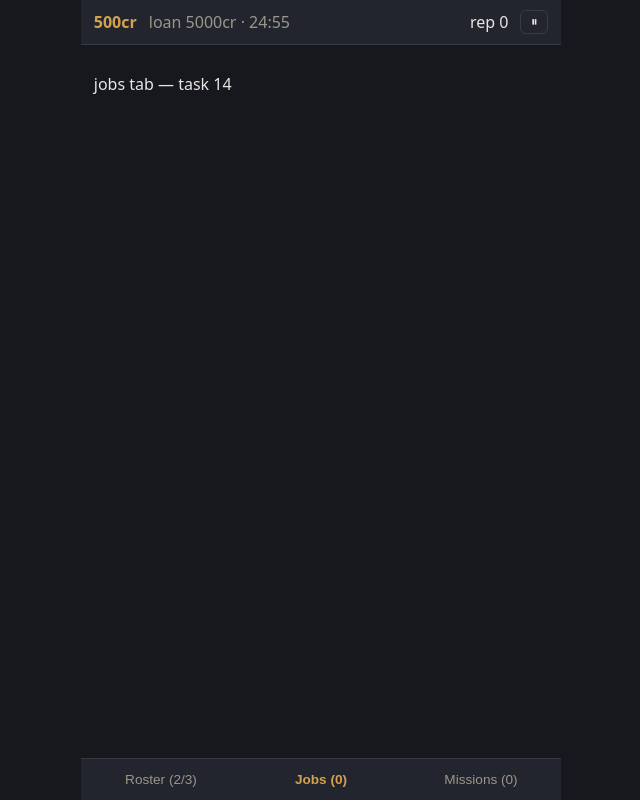
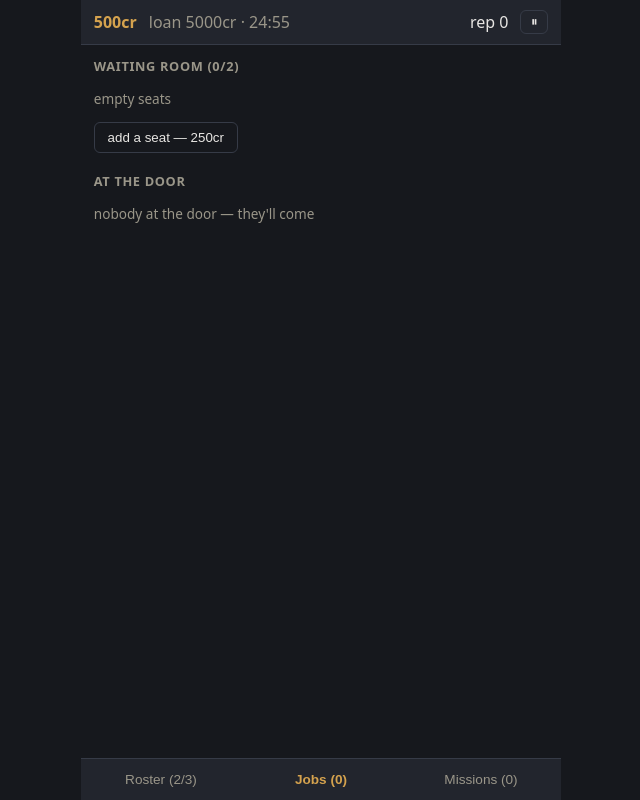
Before and after one commit to j-c-levin/merc-company, a Svelte app: page / in a window 1280 px wide. Shown: the whole page, without its empty margins (319-959 px from the left). Built offline with nearby package versions, Linux system fonts and the light colour scheme.

Commit message:
feat: jobs tab, waiting room, dispatch sheet with live projection

```diff
--- /dev/null
+++ b/src/ui/DispatchSheet.svelte
@@ -0,0 +1,68 @@
+<script lang="ts">
+  import { game, act } from './store.svelte'
+  import { dispatch, idleMercIds } from '../sim/actions'
+  import { project } from '../sim/projection'
+  import type { Offer } from '../sim/types'
+
+  let { offer, onclose }: { offer: Offer; onclose: () => void } = $props()
+
+  let selected: number[] = $state([])
+  const idle = $derived(idleMercIds(game.state))
+  const idleMercs = $derived(game.state.mercs.filter(m => idle.includes(m.id)))
+  const forecast = $derived(project(game.state, selected, offer.job!.rating, offer.job!.environment))
+
+  function toggle(id: number): void {
+    selected = selected.includes(id) ? selected.filter(x => x !== id) : [...selected, id]
+  }
+
+  function launch(): void {
+    act(() => dispatch(game.state, offer.id, selected))
+    onclose()
+  }
+</script>
+
+<div class="overlay">
+  <div class="sheet">
+    <h3>{'★'.repeat(offer.job!.rating)} {offer.job!.environment} job · {offer.job!.payout}cr</h3>
+
+    {#each idleMercs as merc (merc.id)}
+      <button class="pick" class:on={selected.includes(merc.id)} onclick={() => toggle(merc.id)}>
+        {merc.name} · {'★'.repeat(merc.rank)}
+        {#if merc.affinity === offer.job!.environment}<span class="match">home turf ×2</span>{/if}
+        <span class="dim">{merc.hp}/{merc.maxHp} hp</span>
+      </button>
+    {/each}
+    {#if idleMercs.length === 0}
+      <p class="dim">nobody is idle</p>
+    {/if}
+
+    <div class="forecast">
+      {#if selected.length === 0}
+        <span class="dim">pick a squad</span>
+      {:else}
+        <div>duration: ~{forecast.durationTicks}s</div>
+        <div class:hot={forecast.maxConsequences > forecast.minConsequences + 2}>
+          risk: {forecast.minConsequences === forecast.maxConsequences
+            ? `${forecast.minConsequences} consequences`
+            : `${forecast.minConsequences}–${forecast.maxConsequences} consequences (likely ${forecast.expectedConsequences})`}
+        </div>
+      {/if}
+    </div>
+
+    <div class="row">
+      <button class="action" disabled={selected.length === 0} onclick={launch}>send them</button>
+      <button class="ghost" onclick={onclose}>back</button>
+    </div>
+  </div>
+</div>
+
+<style>
+  .overlay { position: fixed; inset: 0; background: rgba(0, 0, 0, 0.6); display: flex; align-items: flex-end; z-index: 10; }
+  .sheet { background: var(--panel); width: 100%; max-width: 480px; margin: 0 auto; border-radius: 14px 14px 0 0; padding: 1rem; max-height: 80dvh; overflow-y: auto; }
+  .pick { display: flex; gap: 0.5rem; justify-content: space-between; width: 100%; text-align: left; background: var(--bg); border: 1px solid var(--line); color: var(--text); border-radius: 8px; padding: 0.6rem; margin-bottom: 0.4rem; }
+  .pick.on { border-color: var(--accent); }
+  .match { color: var(--ok); font-size: 0.8rem; }
+  .forecast { margin: 0.8rem 0; font-variant-numeric: tabular-nums; }
+  .hot { color: var(--danger); }
+  .row { display: flex; gap: 0.5rem; }
+</style>
--- a/src/ui/JobsTab.svelte
+++ b/src/ui/JobsTab.svelte
@@ -1 +1,87 @@
-<p>jobs tab — task 14</p>
+<script lang="ts">
+  import { game, act } from './store.svelte'
+  import { seatOffer, rejectOffer, hire, buySeat } from '../sim/actions'
+  import { SEAT_PRICE, MAX_SEATS } from '../sim/balance'
+  import type { Offer } from '../sim/types'
+  import DispatchSheet from './DispatchSheet.svelte'
+
+  let dispatching: Offer | null = $state(null)
+
+  function ttl(offer: Offer): number {
+    return Math.max(0, offer.expiresAt - game.state.tick)
+  }
+</script>
+
+<section>
+  <h3 class="dim">waiting room ({game.state.seated.length}/{game.state.waitingSeats})</h3>
+  {#each game.state.seated as offer (offer.id)}
+    {@render offerCard(offer, true)}
+  {/each}
+  {#if game.state.seated.length === 0}
+    <p class="dim">empty seats</p>
+  {/if}
+  {#if game.state.waitingSeats < MAX_SEATS}
+    <button class="ghost" disabled={game.state.cash < SEAT_PRICE} onclick={() => act(() => buySeat(game.state))}>
+      add a seat — {SEAT_PRICE}cr
+    </button>
+  {/if}
+</section>
+
+<section>
+  <h3 class="dim">at the door</h3>
+  {#each game.state.offers as offer (offer.id)}
+    {@render offerCard(offer, false)}
+  {/each}
+  {#if game.state.offers.length === 0}
+    <p class="dim">nobody at the door — they'll come</p>
+  {/if}
+</section>
+
+{#if dispatching}
+  <DispatchSheet offer={dispatching} onclose={() => (dispatching = null)} />
+{/if}
+
+{#snippet offerCard(offer: Offer, seated: boolean)}
+  <div class="card">
+    {#if offer.kind === 'job'}
+      <div class="row">
+        <strong>{'★'.repeat(offer.job!.rating)} job · {offer.job!.environment}</strong>
+        <span class="payout">{offer.job!.payout}cr</span>
+      </div>
+    {:else}
+      <div class="row">
+        <strong>{offer.candidate!.name}</strong>
+        <span class="dim">{offer.candidate!.klass} · {'★'.repeat(offer.candidate!.rank)} · {offer.candidate!.affinity}</span>
+      </div>
+      <div class="row dim"><span>hire for {offer.candidate!.hirePrice}cr</span></div>
+    {/if}
+    {#if !seated}
+      <div class="bar"><div style="width:{Math.min(100, ttl(offer))}%; background:var(--danger)"></div></div>
+      <div class="dim">{ttl(offer)}s before they walk</div>
+    {/if}
+    <div class="row">
+      {#if offer.kind === 'job'}
+        <button class="action" onclick={() => (dispatching = offer)}>accept</button>
+      {:else}
+        <button
+          class="action"
+          disabled={game.state.mercs.length >= game.state.rosterSlots || game.state.cash < offer.candidate!.hirePrice}
+          onclick={() => act(() => hire(game.state, offer.id))}
+        >hire</button>
+      {/if}
+      {#if !seated}
+        <button class="ghost" disabled={game.state.seated.length >= game.state.waitingSeats} onclick={() => act(() => seatOffer(game.state, offer.id))}>
+          take a seat
+        </button>
+      {/if}
+      <button class="ghost" onclick={() => act(() => rejectOffer(game.state, offer.id))}>reject</button>
+    </div>
+  </div>
+{/snippet}
+
+<style>
+  .row { display: flex; justify-content: space-between; align-items: center; gap: 0.5rem; flex-wrap: wrap; }
+  .payout { color: var(--accent); font-weight: 700; }
+  section { margin-bottom: 1.2rem; }
+  h3 { margin: 0 0 0.5rem; font-size: 0.8rem; text-transform: uppercase; letter-spacing: 0.05em; }
+</style>
```
